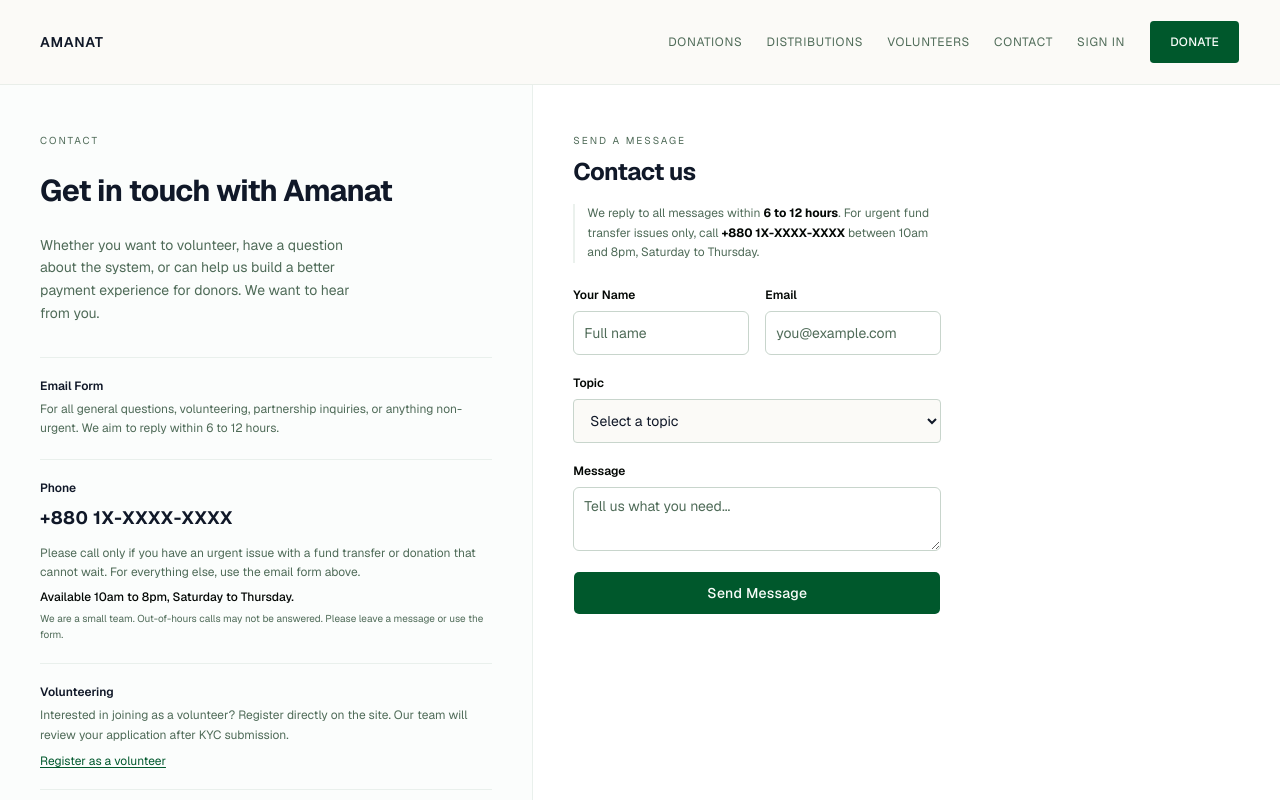
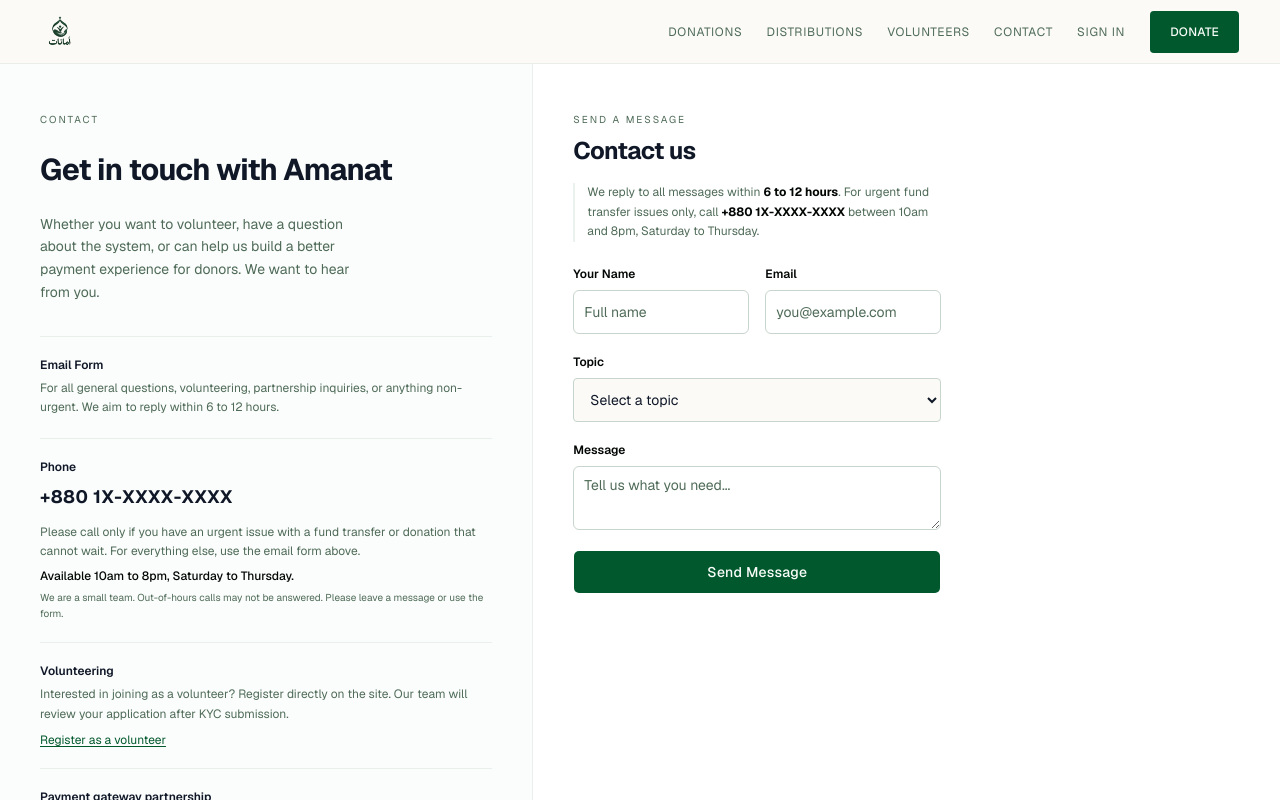
Before and after one commit to RAFSuNX/Amanat, a Next.js app: page /contact in a window 1280 px wide. Built offline with nearby package versions, Linux system fonts and the light colour scheme.

Commit message:
Add logo to all navs with consistent h-16 height; transparent PNG in public folder

```diff
--- a/app/(admin)/layout.tsx
+++ b/app/(admin)/layout.tsx
@@ -1,4 +1,5 @@
 import Link from "next/link"
+import Image from "next/image"
 import { requireAdmin } from "@/lib/session"
 import { redirect } from "next/navigation"
 import { SignOutButton } from "@/components/sign-out-button"
@@ -21,9 +22,11 @@ export default async function AdminLayout({ children }: { children: React.ReactN
     <div className="h-dvh w-dvw flex overflow-hidden">
       {/* Sidebar */}
       <aside className="w-52 border-r border-border/40 flex flex-col shrink-0 bg-muted/20">
-        <div className="px-6 py-5 border-b border-border/40">
-          <Link href="/" className="text-sm font-semibold tracking-tight">Amanat</Link>
-          <p className="text-[10px] uppercase tracking-[0.15em] text-muted-foreground mt-1">Admin</p>
+        <div className="h-16 px-4 border-b border-border/40 flex items-center gap-2">
+          <Link href="/">
+            <Image src="/logo.png" alt="Amanat" width={80} height={32} className="h-8 w-auto object-contain" />
+          </Link>
+          <span className="text-[10px] uppercase tracking-[0.15em] text-muted-foreground">Admin</span>
         </div>
 
         <nav className="flex-1 px-3 py-5 flex flex-col gap-0.5">
--- a/app/(auth)/layout.tsx
+++ b/app/(auth)/layout.tsx
@@ -1,12 +1,13 @@
 import Link from "next/link"
+import Image from "next/image"
 
 export default function AuthLayout({ children }: { children: React.ReactNode }) {
   return (
     <div className="min-h-dvh grid md:grid-cols-[5fr_7fr]">
       {/* Left: brand panel */}
       <div className="hidden md:flex flex-col justify-between bg-primary px-12 py-12">
-        <Link href="/" className="text-sm font-semibold text-primary-foreground tracking-tight">
-          Amanat
+        <Link href="/">
+          <Image src="/logo.png" alt="Amanat" width={100} height={40} className="h-10 w-auto object-contain brightness-0 invert" />
         </Link>
         <div className="flex flex-col gap-5">
           <p className="text-[10px] uppercase tracking-[0.22em] text-primary-foreground/40">
--- a/app/(public)/page.tsx
+++ b/app/(public)/page.tsx
@@ -1,6 +1,7 @@
 export const dynamic = "force-dynamic"
 
 import Link from "next/link"
+import Image from "next/image"
 import { db } from "@/db"
 import { donations, beneficiaries, distributionCycles } from "@/db/schema"
 import { eq, sql } from "drizzle-orm"
@@ -48,8 +49,10 @@ export default async function LandingPage() {
         style={{ scrollSnapAlign: "start" }}
       >
         {/* Nav */}
-        <nav className="shrink-0 flex items-center justify-between px-10 py-5 border-b border-border/30">
-          <span className="text-sm font-semibold tracking-tight">Amanat</span>
+        <nav className="shrink-0 flex items-center justify-between px-10 h-16 border-b border-border/30">
+          <Link href="/">
+            <Image src="/logo.png" alt="Amanat" width={100} height={40} className="h-10 w-auto object-contain" priority />
+          </Link>
           <div className="flex items-center gap-8">
             <Link href="/ledger/donations" className="text-xs text-muted-foreground hover:text-foreground transition-colors uppercase tracking-widest">
               {t.nav.ledger}
@@ -255,7 +258,7 @@ export default async function LandingPage() {
         {/* Footer strip */}
         <footer className="shrink-0 border-t px-10 py-5 flex items-center justify-between">
           <div className="flex items-center gap-3">
-            <span className="text-sm font-semibold">Amanat</span>
+            <Image src="/logo.png" alt="Amanat" width={72} height={28} className="h-7 w-auto object-contain" />
             <span className="text-border/60">|</span>
             <span className="text-xs text-muted-foreground">{t.footer.tagline}</span>
           </div>
--- a/app/(volunteer)/layout.tsx
+++ b/app/(volunteer)/layout.tsx
@@ -1,4 +1,5 @@
 import Link from "next/link"
+import Image from "next/image"
 import { requireVolunteer } from "@/lib/session"
 import { redirect } from "next/navigation"
 import { db } from "@/db"
@@ -30,9 +31,11 @@ export default async function VolunteerLayout({ children }: { children: React.Re
     <div className="h-dvh w-dvw flex overflow-hidden">
       {/* Sidebar */}
       <aside className="w-52 border-r border-border/40 flex flex-col shrink-0 bg-muted/20">
-        <div className="px-6 py-5 border-b border-border/40">
-          <Link href="/" className="text-sm font-semibold tracking-tight">Amanat</Link>
-          <p className="text-[10px] uppercase tracking-[0.15em] text-muted-foreground mt-1">Volunteer</p>
+        <div className="h-16 px-4 border-b border-border/40 flex items-center gap-2">
+          <Link href="/">
+            <Image src="/logo.png" alt="Amanat" width={80} height={32} className="h-8 w-auto object-contain" />
+          </Link>
+          <span className="text-[10px] uppercase tracking-[0.15em] text-muted-foreground">Volunteer</span>
         </div>
 
         <nav className="flex-1 px-3 py-5 flex flex-col gap-0.5">
--- a/components/public-nav.tsx
+++ b/components/public-nav.tsx
@@ -1,4 +1,5 @@
 import Link from "next/link"
+import Image from "next/image"
 import { Button } from "@/components/ui/button"
 
 interface PublicNavProps {
@@ -15,8 +16,10 @@ export function PublicNav({ donateButton = false, activeHref }: PublicNavProps)
   ]
 
   return (
-    <nav className="sticky top-0 z-20 bg-background border-b border-border/40 px-10 py-5 flex items-center justify-between">
-      <Link href="/" className="text-sm font-semibold tracking-tight">Amanat</Link>
+    <nav className="sticky top-0 z-20 bg-background border-b border-border/40 px-10 h-16 flex items-center justify-between">
+      <Link href="/" className="flex items-center">
+        <Image src="/logo.png" alt="Amanat" width={100} height={40} className="h-10 w-auto object-contain" priority />
+      </Link>
       <div className="flex items-center gap-6">
         {links.map((l) => (
           <Link
```
Also changed, not shown: public/logo.png (added).
